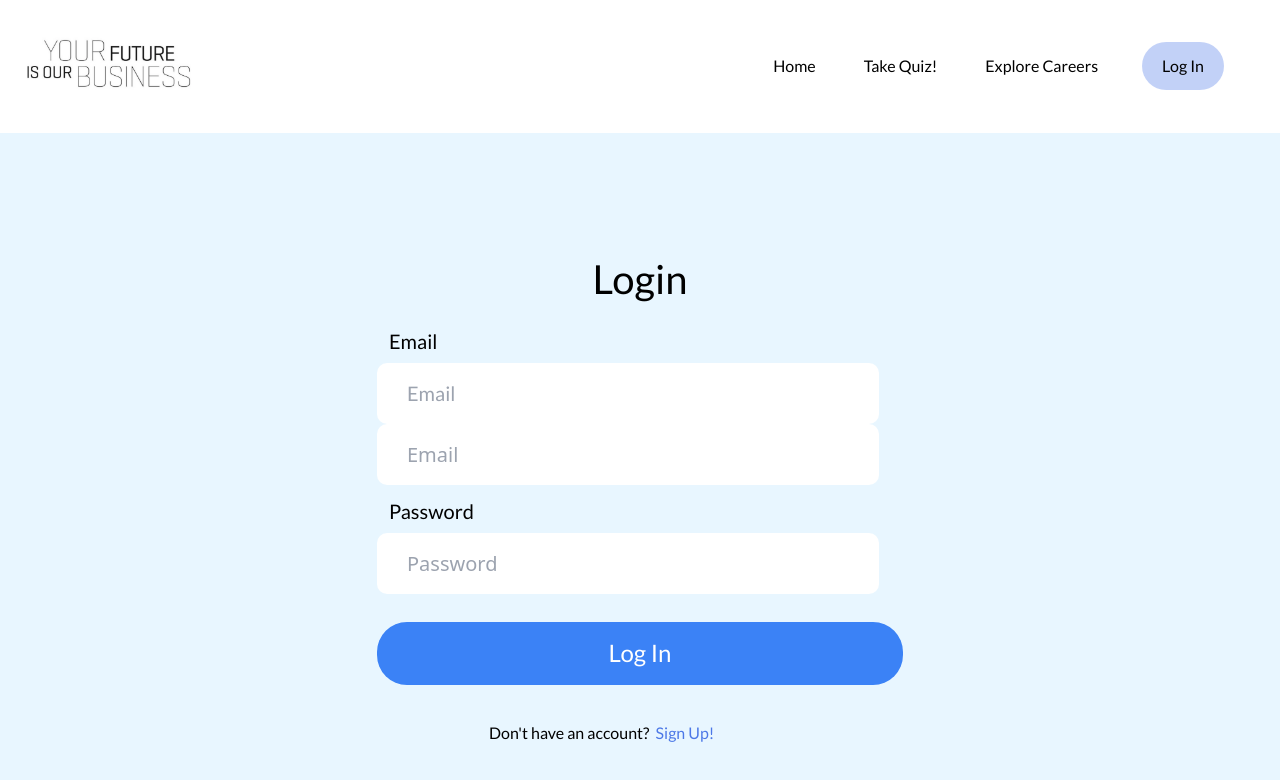
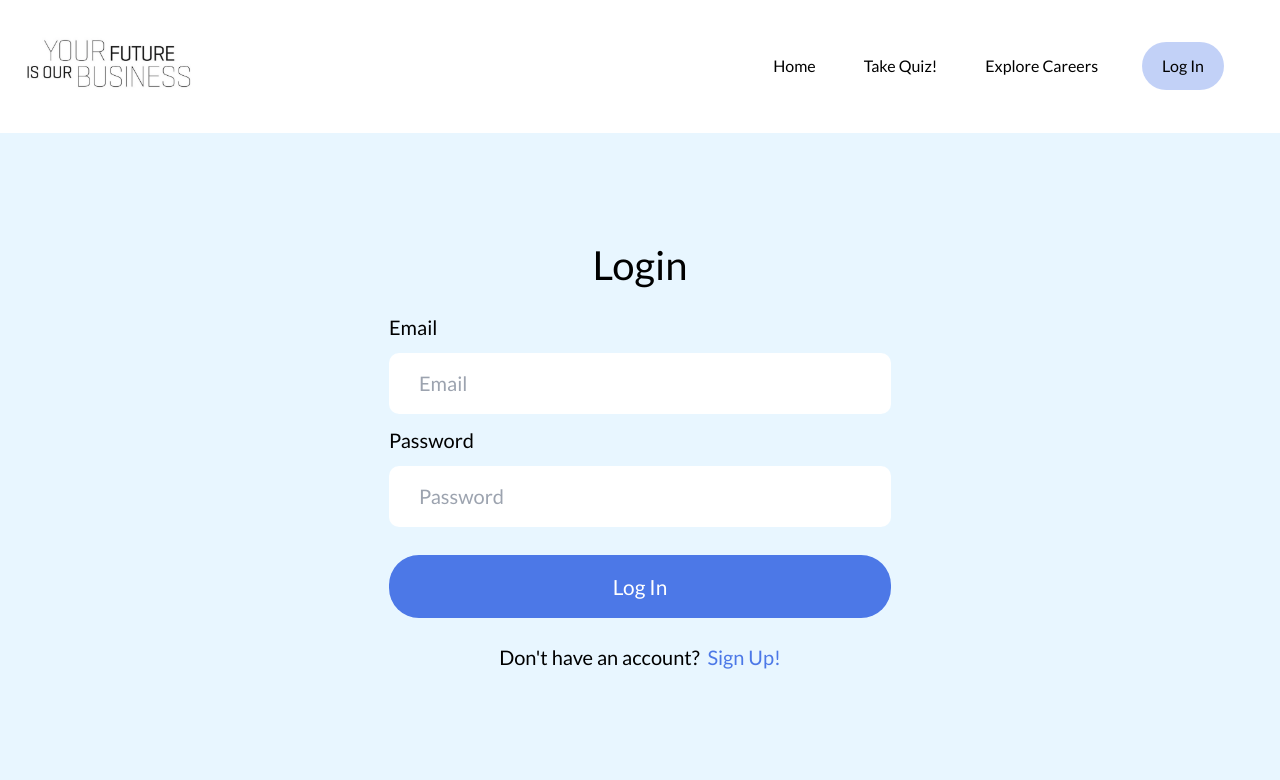
Before and after one commit to ucsc-blueprint/yfiob2, a Next.js app: page /login in a window 1280 px wide. Shown: the top 780 px of the page. Built offline with nearby package versions, Linux system fonts and the light colour scheme; no server answers.

Commit message:
Added the components

```diff
--- a/src/app/login/page.jsx
+++ b/src/app/login/page.jsx
@@ -6,7 +6,7 @@ import { Navbar } from "../../components/Navbar/Navbar";
 import { signInWithEmailAndPassword } from "firebase/auth";
 import { auth } from "../../utils/firebase";
 import TextBox from "../../components/TextBox/TextBox";
-
+import Button from "../../components/Button.jsx";
 
 function Page() {
     const [email, setEmail] = useState("");
@@ -37,45 +37,41 @@ function Page() {
         <>
             <Navbar />
             <div className="flex flex-col items-center h-screen bg-[#E8F6FF]">
-                <h1 className="text-4xl font-lato font-medium text-[40px] text-center mb-5 mt-[126px]">Login</h1>
-                <div>
+                <div className = "space-y-4 w-[502px] mt-20">
+                    <h1 className="text-4xl font-lato font-medium text-[40px] m-8 leading-[40px] tracking-normal text-center">
+                        Login
+                    </h1>
+
                     {/* Email Input */}
-                    <p className="text-left m-3 w-[502px] font-lato font-normal text-[20px] leading-[20px] tracking-normal">Email</p>
-                     <TextBox
+                    <p className="text-left font-lato font-normal text-[20px] leading-[20px] tracking-normal">Email</p>
+                    <TextBox
                             type = "text"
                             Placeholder = {"Email"}
-                            className="w-[502px] h-[61px] font-lato rounded-[10px] text-[20px] text-[#898989] font-medium leading-[20px] pl-[30px] flex items-center"
                             onChange={(e) => setEmail(e.target.value)}
+                            onFocus={(e) => e.target.style.color = "black"}  // Change text color to black on focus
                             value={email}
                             id="email"
-                        />
-                    <input
-                        type="text"
-                        className="w-[502px] h-[61px] rounded-[10px] text-[20px] text-[#898989] font-medium leading-[20px] pl-[30px] flex items-center"
-                        placeholder={"Email"}
-                        id="email"
-                        value={email}
-                        onChange={(e) => setEmail(e.target.value)}
                     />
 
                     {/* Password Input */}
-                    <p className="text-left m-3 mt-4 w-[502px] font-lato font-normal text-[20px] leading-[20px] tracking-normal">Password</p>
-                    <input
-                        type="password"
-                        className="w-[502px] h-[61px] rounded-[10px] text-[20px] text-[#898989] font-medium leading-[20px] pl-[30px] flex items-center"
-                        placeholder={"Password"}
-                        id="password"
-                        value={password}
-                        onChange={(e) => setPassword(e.target.value)}
+                    <p className="text-left font-lato font-normal text-[20px] leading-[20px] tracking-normal">Password</p>
+                    <TextBox
+                            type = "password"
+                            Placeholder = {"Password"}
+                            onChange={(e) => setPassword(e.target.value)}
+                            onFocus={(e) => e.target.style.color = "black"}  // Change text color to black on focus
+                            value={password}
+                            id="password"
                     />
+                </div>
 
-                    <button
-                        className="mt-7 text-[24px] w-full font-lato h-[63px] bg-blue-500 text-white rounded-[30px]"
-                        onClick={handleLogin}
-                    >
-                        Log In
-                    </button>
-                    <p className="mt-9 ml-28 font-lato">Don't have an account?
+                <div className="space-y-6 my-7 w-[502px]">
+                    <Button
+                        text = "Log In"
+                        size = "big"
+                        onClick = {handleLogin}
+                    />
+                    <p className="text-center font-lato text-[20px]">Don't have an account?
                     &nbsp;
                         <Link href="/sign-up" className="text-[#4C78E7]">
                             Sign Up!
--- a/src/components/Button.jsx
+++ b/src/components/Button.jsx
@@ -15,7 +15,7 @@ export const Button = ({text, size, onClick}) => {
   } else if (size === "big") {
     return (
       <button
-        className = "text-white font-lato text-center w-full font-normal text-[1.125rem] bg-[#4C78E7] p-4 pl-8 pr-8 rounded-[30px]"
+        className = "text-white font-lato text-center w-full font-normal text-[1.3rem] bg-[#4C78E7] p-4 pl-8 pr-8 rounded-[30px]"
         onClick = {onClick}
       >
         {text}
```
